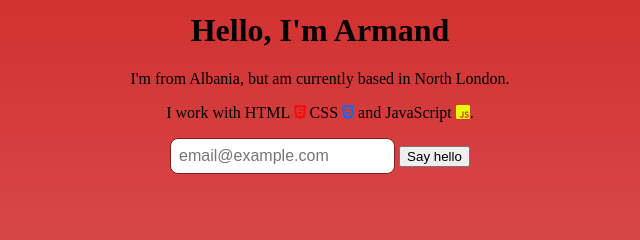
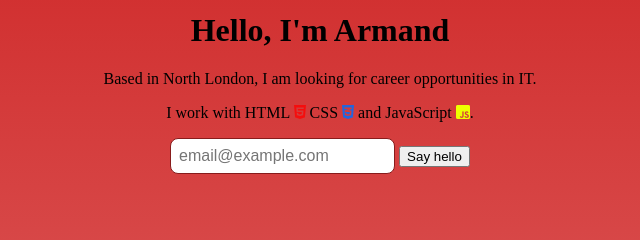
Before and after one commit to Armadilo22/personal-site, a plain HTML site: page index.html in a window 1280 px wide. Shown: the part 318-558 px from the top of the page, 320-960 px from the left. Drawn offline with Linux system fonts and the light colour scheme.

Commit message:
Update index.html

```diff
--- a/index.html
+++ b/index.html
@@ -13,7 +13,7 @@
     </nav>
     <main>
         <h1>Hello, I'm Armand</h1>
-        <p>I'm from Albania, but am currently based in North London.</p>
+        <p>Based in North London, I am looking for career opportunities in IT.</p>
         <p>I work with HTML <i class="fa-brands fa-html5 fa-bounce" style="color: #ff0000c4;"></i> CSS <i class="fa-brands fa-css3-alt fa-bounce" style="color: #006effd5;"></i> and JavaScript <i class="fa-brands fa-square-js fa-bounce" style="color: #eeff00;"></i>.</p>
         <form>
             <input type="email" placeholder="email@example.com">
```
